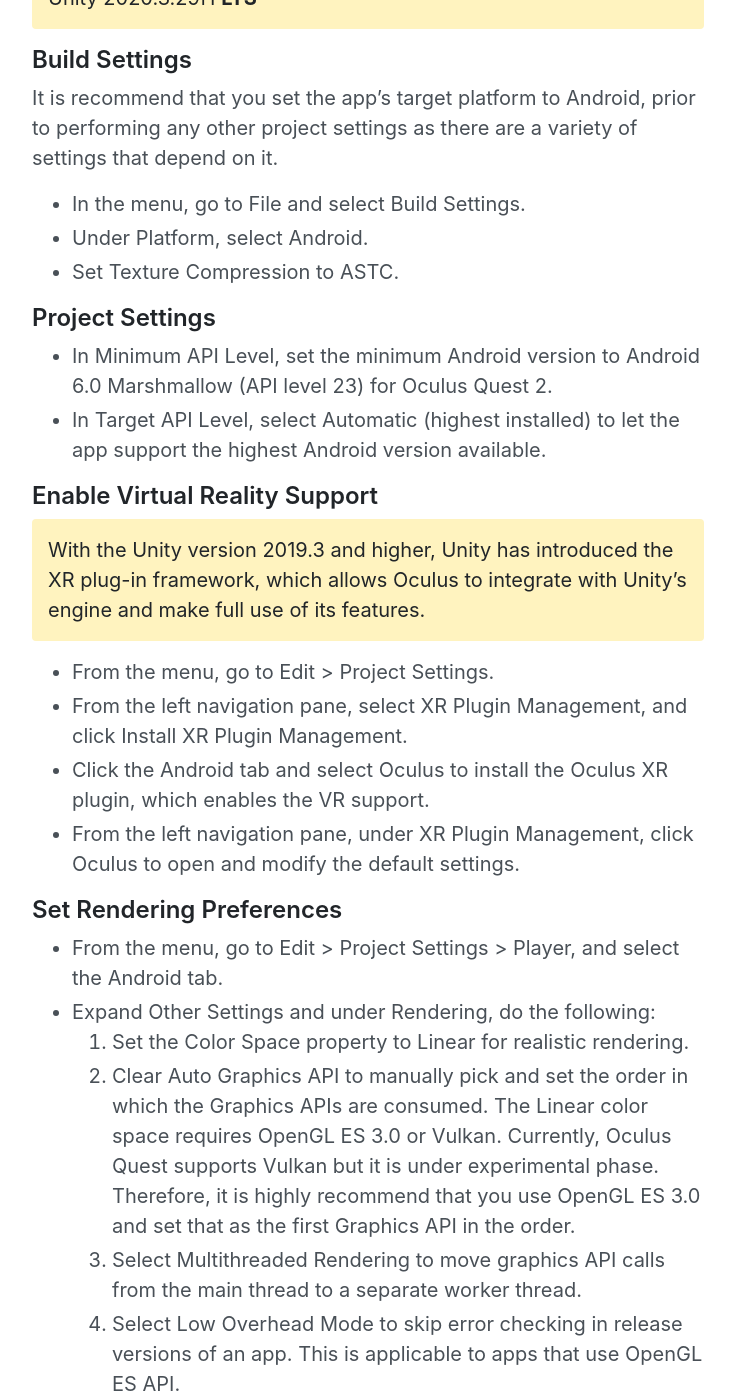
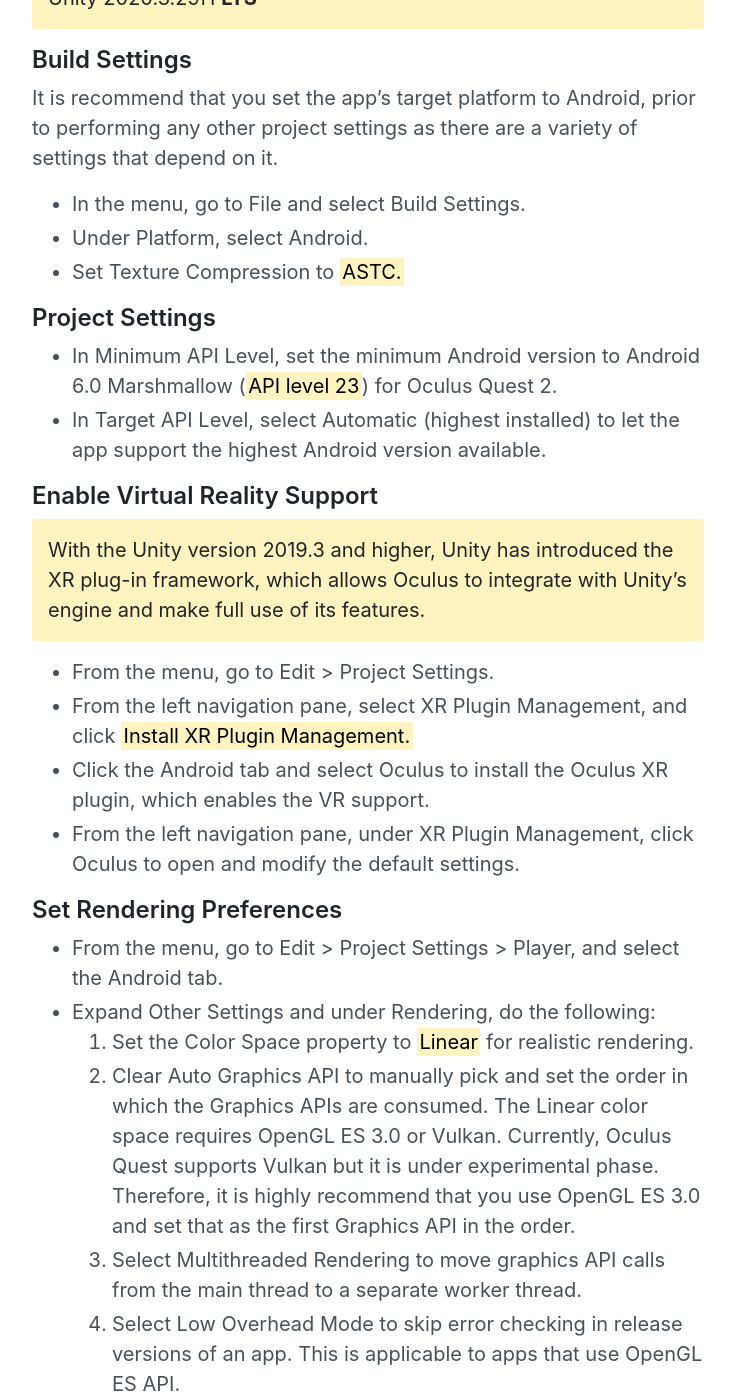
Before and after one commit to metaLoneCoder/metaLoneCoder.github.io, a Jekyll site: the page built from _posts/2022-02-21-Oculus-Quest-2-Unity-Development-Environment-Setup.md, in a window 1280 px wide and 1400 px high, scrolled down 288 px. Shown: the whole window, without its empty margins (272-1007 px from the left). Built offline with Jekyll 4.4.1, drawn with Linux system fonts in a browser that asks for light colours; some of the changed text lies outside the part shown.

Commit message:
Update 2022-02-21-Oculus-Quest-2-Unity-Development-Environment-Setup.md

```diff
--- a/_posts/2022-02-21-Oculus-Quest-2-Unity-Development-Environment-Setup.md
+++ b/_posts/2022-02-21-Oculus-Quest-2-Unity-Development-Environment-Setup.md
@@ -12,11 +12,11 @@ It is recommend that you set the app’s target platform to Android, prior to pe
 
 - In the menu, go to File and select Build Settings.
 - Under Platform, select Android.
-- Set Texture Compression to ASTC.
+- Set Texture Compression to <mark>ASTC.</mark>
 
 ## Project Settings
 
-- In Minimum API Level, set the minimum Android version to Android 6.0 Marshmallow (API level 23) for Oculus Quest 2.
+- In Minimum API Level, set the minimum Android version to Android 6.0 Marshmallow (<mark>API level 23</mark>) for Oculus Quest 2.
 -  In Target API Level, select Automatic (highest installed) to let the app support the highest Android version available.
 
 ## Enable Virtual Reality Support
@@ -25,7 +25,7 @@ With the Unity version 2019.3 and higher, Unity has introduced the XR plug-in fr
 {: .message }
 
 - From the menu, go to Edit > Project Settings.
-- From the left navigation pane, select XR Plugin Management, and click Install XR Plugin Management.
+- From the left navigation pane, select XR Plugin Management, and click <mark>Install XR Plugin Management.</mark>
 - Click the Android tab and select Oculus to install the Oculus XR plugin, which enables the VR support.
 - From the left navigation pane, under XR Plugin Management, click Oculus to open and modify the default settings.
 
@@ -33,18 +33,18 @@ With the Unity version 2019.3 and higher, Unity has introduced the XR plug-in fr
 
 - From the menu, go to Edit > Project Settings > Player, and select the Android tab.
 - Expand Other Settings and under Rendering, do the following:
-1. Set the Color Space property to Linear for realistic rendering.
+1. Set the Color Space property to <mark>Linear</mark> for realistic rendering.
 2. Clear Auto Graphics API to manually pick and set the order in which the Graphics APIs are consumed. The Linear color space requires OpenGL ES 3.0 or Vulkan. Currently, Oculus Quest supports Vulkan but it is under experimental phase. Therefore, it is highly recommend that you use OpenGL ES 3.0 and set that as the first Graphics API in the order.
 3. Select Multithreaded Rendering to move graphics API calls from the main thread to a separate worker thread.
 4. Select Low Overhead Mode to skip error checking in release versions of an app. This is applicable to apps that use OpenGL ES API.
 
 ## Define Quality Settings
 - In the menu, go to Edit > Project Settings > Quality.
-- In Pixel Light Count, set the maximum number of pixel light count to one.
+- In Pixel Light Count, <mark>set the maximum number of pixel light count to one.</mark>
 - In Texture Quality, select Full Res to display textures at maximum resolution.
-- In Anisotropic Textures, select Per Texture.
-- In Anti Aliasing, select 4x
-- Clear the Soft Particles check box.
+- In Anisotropic Textures, <mark>select Per Texture.</mark>
+- In Anti Aliasing, <mark>select 4x</mark>
+- <mark>Clear the Soft Particles check box.</mark>
 - Select Realtime Reflections Probes to update reflection probes during gameplay.
 - Select Billboards Face Camera to force billboards to face the camera while rendering instead the camera plane.
 
```
